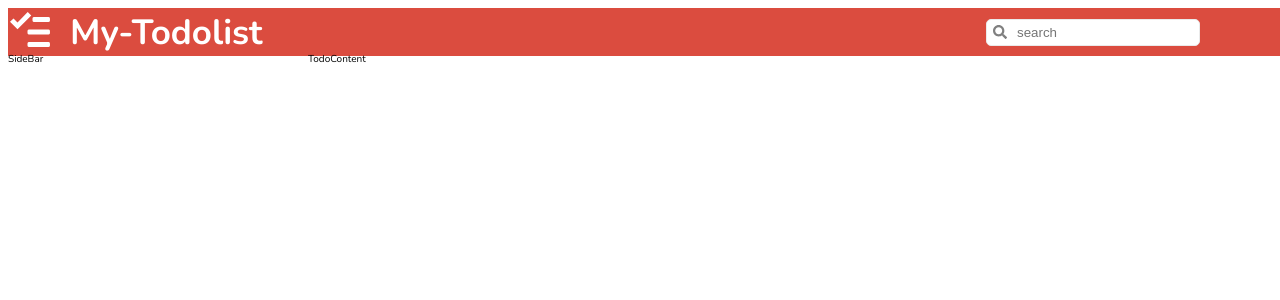
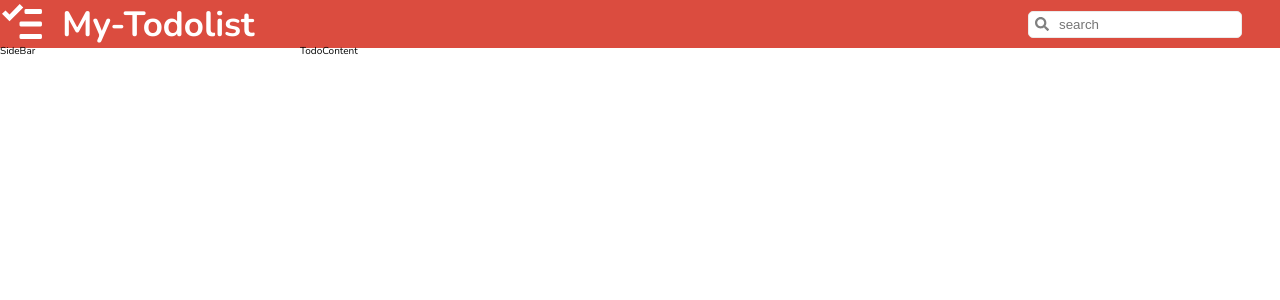
Before and after one commit to NatthaphongSk/todolist_project, a React (Create React App) app: page / in a window 1280 px wide. Shown: the top 300 px of the page. Built offline with nearby package versions, Linux system fonts and the light colour scheme.

Commit message:
move file

```diff
--- a/src/App.js
+++ b/src/app/App.js
@@ -1,5 +1,5 @@
 import "./App.scss";
-import Header from "./Header.jsx";
+import Header from "../components/Header.jsx";
 
 function App() {
   return (
--- a/src/App.scss
+++ b/src/app/App.scss
@@ -1,4 +1,4 @@
-@import "./index.scss";
+@import "../index.scss";
 
 
 .todo{
--- a/src/Header.scss
+++ b/src/components/Header.scss
@@ -1,4 +1,4 @@
-@import "./index.scss";
+@import "../index.scss";
 
 .header{
     display: flex;
@@ -21,7 +21,7 @@
         }
     }
     &__search{
-        min-width: 300px;
+        min-width: 250px;
     }
 }
 
@@ -35,7 +35,7 @@
         transform: translateY(-50%);
         font-size: 1.4rem;
         color: $grey-dark;
-        display: flex;
+        display: flex; // make children to be inline
     }
     &__input{
         padding: 5px;
--- a/src/Search.scss
+++ b/src/components/Search.scss
@@ -1,4 +1,4 @@
-@import "./index.scss";
+@import "../index.scss";
 
 .search{
     position: relative;
--- a/src/index.js
+++ b/src/index.js
@@ -1,7 +1,7 @@
 import React from "react";
 import ReactDOM from "react-dom/client";
 import "./index.scss";
-import App from "./App";
+import App from "./app/App";
 
 const root = ReactDOM.createRoot(document.getElementById("root"));
 root.render(
--- a/src/index.scss
+++ b/src/index.scss
@@ -23,6 +23,7 @@ font-size: 62.5%; /*equal font-size : 10px*/
 }
 
 body {
+    margin: 0;
 box-sizing: border-box;
 font-family: 'Nunito', -apple-system, BlinkMacSystemFont, 'Segoe UI', 'Roboto', 'Oxygen', 'Ubuntu',
 'Cantarell', 'Fira Sans', 'Droid Sans', 'Helvetica Neue', sans-serif;
```
Also changed, not shown: src/components/Header.jsx (renamed from src/Header.jsx), src/components/Search.jsx (renamed from src/Search.jsx), 1 other file (tests, documents, lock files or other folders).
